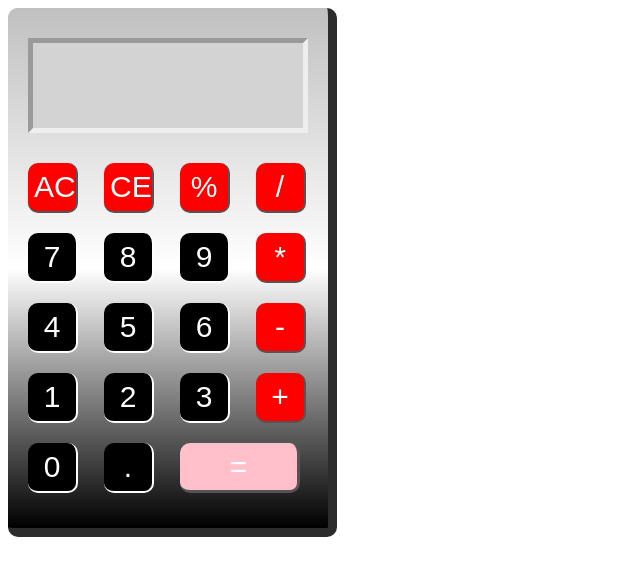
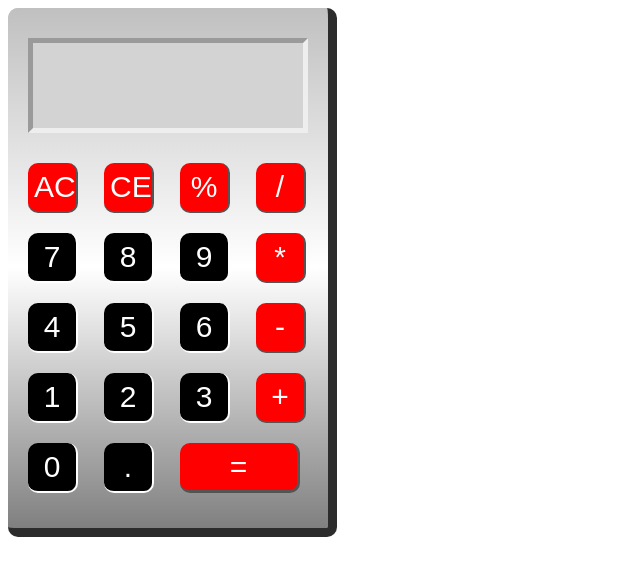
Before and after one commit to puregold71/jsCalculator, a plain HTML site: page index.html in a window 1280 px wide. Shown: the whole page, without its empty margins (0-640 px from the left). Drawn offline with nearby package versions, Linux system fonts and the light colour scheme.

Commit message:
changed color of equals button and gradient

```diff
--- a/index.css
+++ b/index.css
@@ -1,5 +1,5 @@
 #calculator {
-    background: linear-gradient(silver, white, black);
+    background: linear-gradient(silver, white, gray);
     background-color: silver;
     height: 500px;
     width: 300px;
@@ -61,7 +61,7 @@
 }
 
 .equals {
-    background-color: pink;
+    background-color: red;
     height:50px;
     width: 120px;
     margin: 10px 12px 10px 10px;
```
